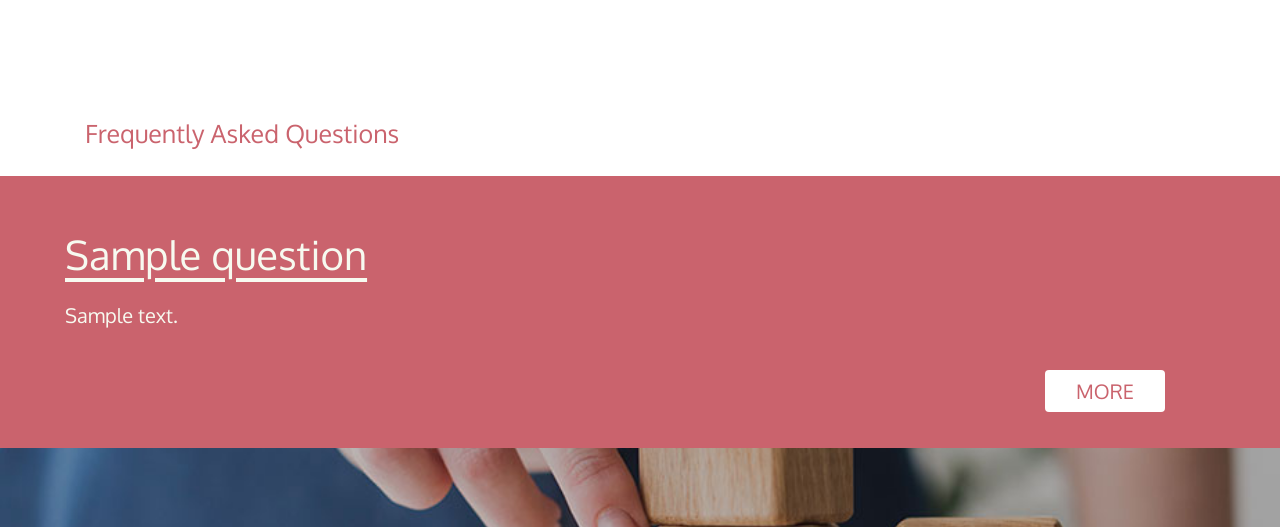
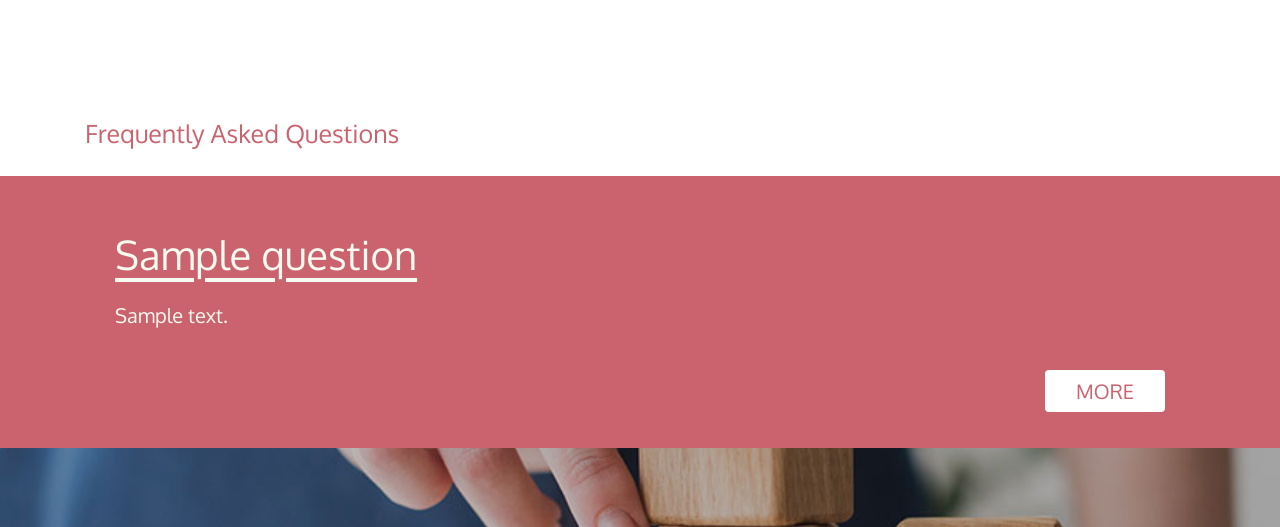
Before and after one commit to Minesto23/smartHR, a Django app: page / in a window 1280 px wide. Shown: the part 2157-2684 px from the top of the page. Run offline with Django 3.2, Linux system fonts and the light colour scheme; tables that the repository leaves empty hold one stand-in row (values such as "Sample post"); grey boxes marked "Sample" are stand-in pictures; parts of the project's set-up code (start-up, migrations or seed data) failed here and were passed over; some libraries are stand-ins or nearby versions.

```diff
--- a/core/static/core/css/style.css
+++ b/core/static/core/css/style.css
@@ -91,13 +91,15 @@ body{
 /* ------------------ questions -----------------------------*/
 
 #q_div_l{
-  margin-left: 50px;
-  max-width: 650px;
+  margin-left: 100px;
+  /* max-width: 650px; */
+  margin-right: 20px;
 }
 
 #q_div_r{
-  margin-right: 50px;
-  max-width: 650px;
+  margin-right: 100px;
+  /* max-width: 650px; */
+  margin-left: 20px;
 }
 
 #questions{
```
